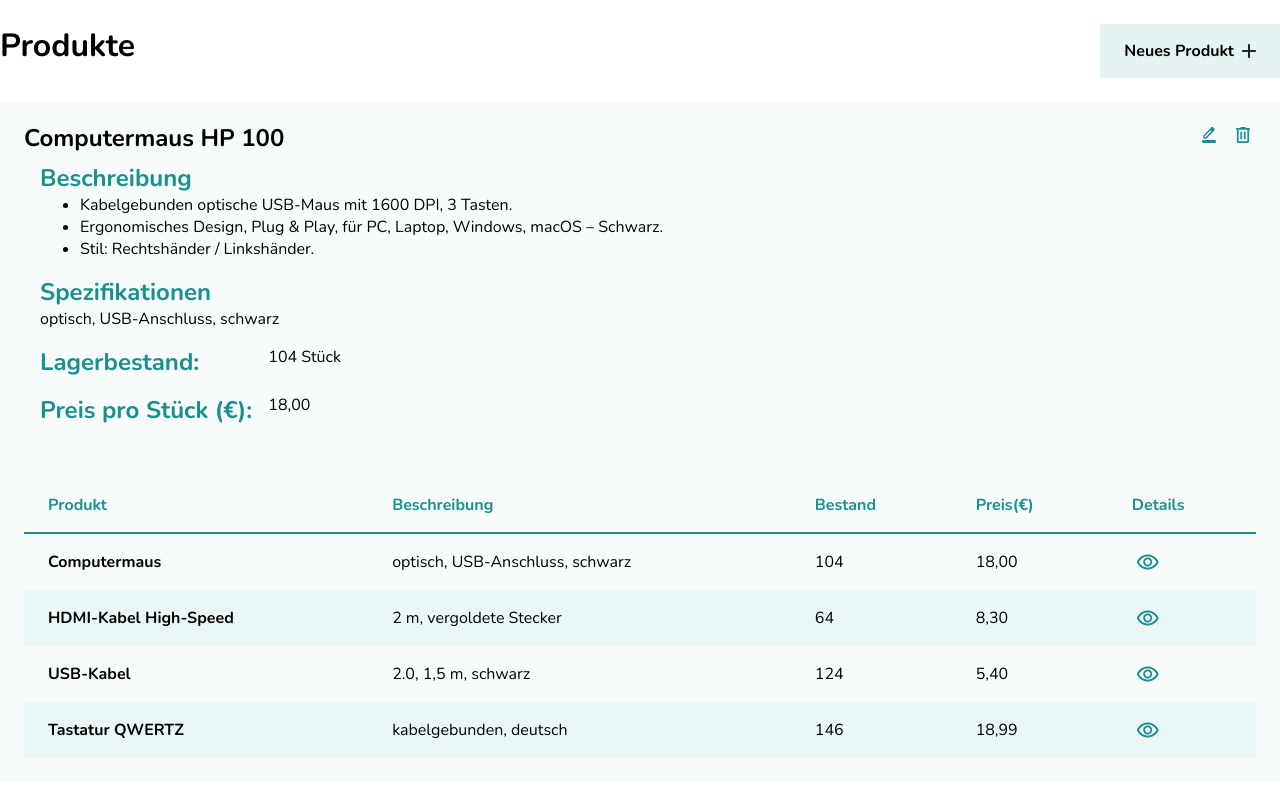
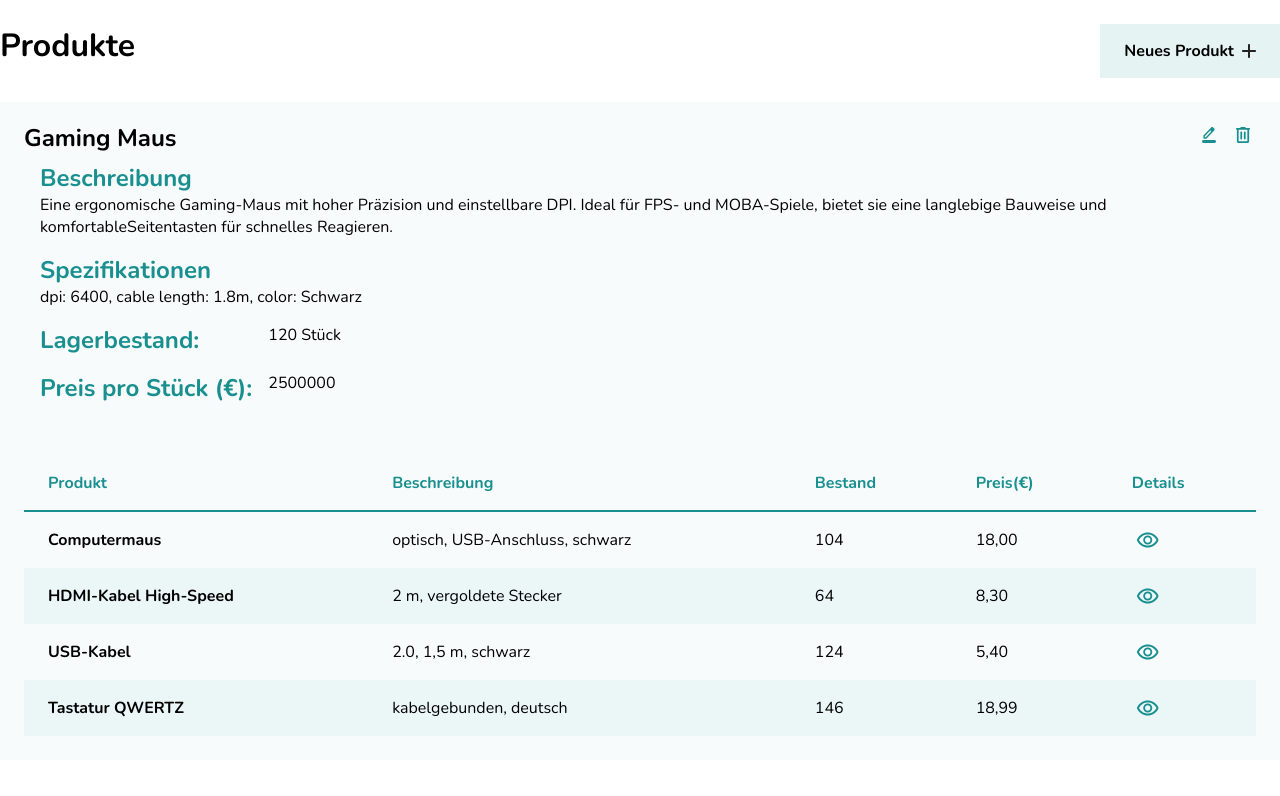
Before and after one commit to BilionIevgeniy/DA_product_list, an Angular app: page / in a window 1280 px wide. Shown: the top 796 px of the page. Built offline with nearby package versions, Linux system fonts and the light colour scheme.

Commit message:
refactor product detail

```diff
--- a/src/app/layout/header/header.html
+++ b/src/app/layout/header/header.html
@@ -1,7 +1,8 @@
 <header class="main-header">
   <h1 class="main-header__title">Produkte</h1>
-  <a class="btn btn--primary">
-    <span>Neues Produkt</span>
+
+  <a class="btn" [class.btn--primary]="path === ''" [class.btn--secondary]="path === 'detail'">
+    <span>{{ btn_text }}</span>
     <svg xmlns="http://www.w3.org/2000/svg" width="14" height="14" viewBox="0 0 14 14" fill="none">
       <path
         d="M6 8H1C0.716667 8 0.479167 7.90417 0.2875 7.7125C0.0958333 7.52083 0 7.28333
--- a/src/app/layout/header/header.ts
+++ b/src/app/layout/header/header.ts
@@ -6,4 +6,12 @@ import { Component } from '@angular/core';
   templateUrl: './header.html',
   styleUrl: './header.scss',
 })
-export class Header {}
+export class Header {
+  path = '';
+  btn_text = 'Neues Produkt';
+  ngOnInit() {
+    if (this.path == 'detail') {
+      this.btn_text = 'zurück zur Liste';
+    }
+  }
+}
--- a/src/app/shared/components/product-detail/product-detail.html
+++ b/src/app/shared/components/product-detail/product-detail.html
@@ -1,32 +1,28 @@
 <article class="product-detail">
   <header class="product-detail__header">
-    <h1>Computermaus HP 100</h1>
+    <h1>{{ detail.name }}</h1>
     <div>
       <a class="btn--edit" aria-label="Details editieren"></a>
-      <button class="btn--delete" aria-label="Details löschen"></button>
+      <button (click)="deleteDetail()" class="btn--delete" aria-label="Details löschen"></button>
     </div>
   </header>
   <section aria-labelledby="description">
     <h2 id="description">Beschreibung</h2>
-    <ul>
-      <li>Kabelgebunden optische USB-Maus mit 1600 DPI, 3 Tasten.</li>
-      <li>Ergonomisches Design, Plug &amp; Play, für PC, Laptop, Windows, macOS – Schwarz.</li>
-      <li>Stil: Rechtshänder / Linkshänder.</li>
-    </ul>
+    <p>{{ detail.description }}</p>
   </section>
   <section aria-labelledby="specs">
     <h2 id="specs">Spezifikationen</h2>
-    <p>optisch, USB-Anschluss, schwarz</p>
+    <p>{{ detail.specs }}</p>
   </section>
   <section>
     <dl>
       <dt>Lagerbestand:</dt>
       <dd>
-        <data value="104">104 Stück</data>
+        <data [value]="detail.stock">{{ detail.stock }} Stück</data>
       </dd>
       <dt>Preis pro Stück (€):</dt>
       <dd>
-        <data value="18.00">18,00</data>
+        <data [value]="detail.price">{{ detail.price }}</data>
       </dd>
     </dl>
   </section>
--- a/src/app/shared/components/product-detail/product-detail.ts
+++ b/src/app/shared/components/product-detail/product-detail.ts
@@ -15,4 +15,7 @@ export class ProductDetail {
     stock: 120,
     price: 2500000,
   };
+  deleteDetail() {
+    this.detail.name = '';
+  }
 }
```
Also changed, not shown: src/index.html (line endings or trailing spaces).
